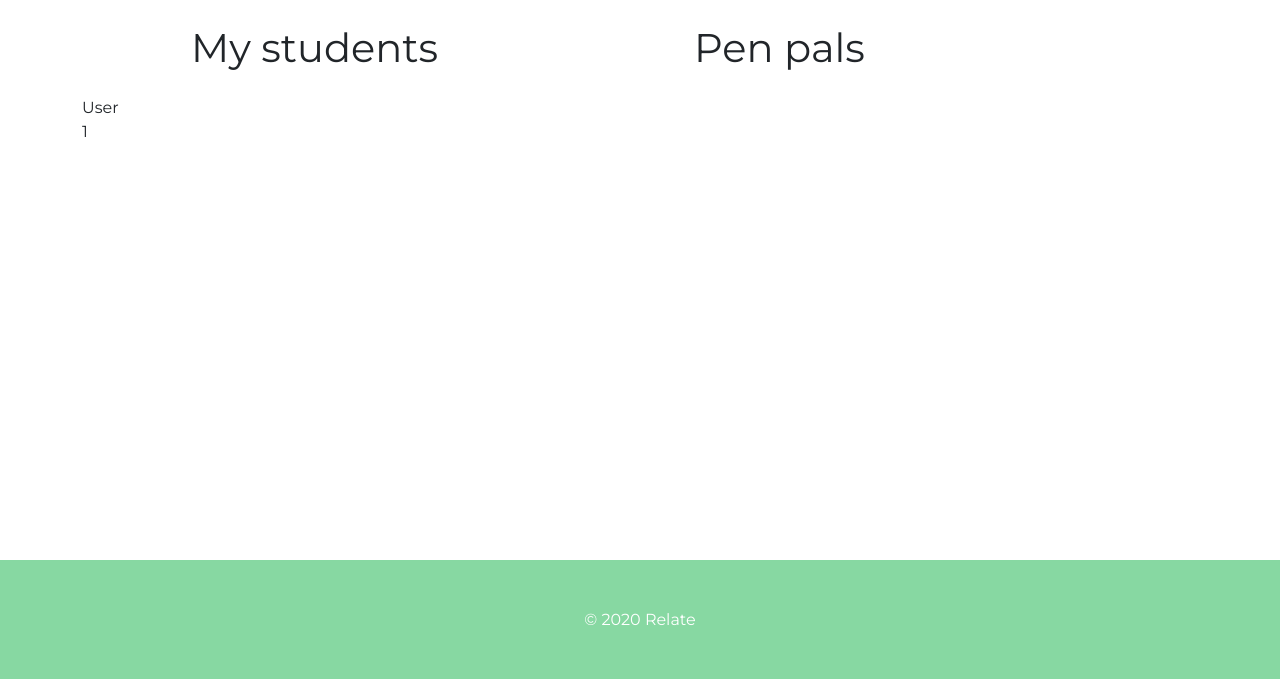
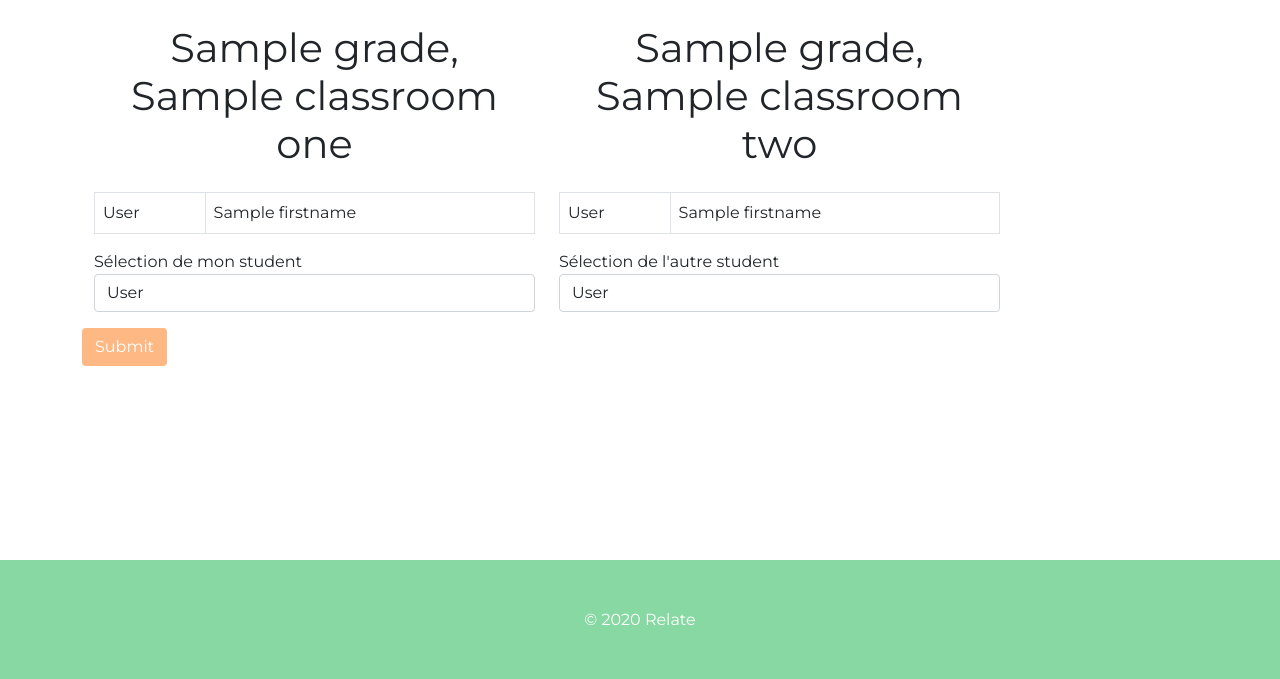
Before and after one commit to asmodee7/relate, a Symfony app: template templates/teacher/assoc_student.html.twig in a window 1280 px wide. Shown: the part 56-735 px from the top of the page. Run offline with Twig, Linux system fonts and the light colour scheme; the template is opened without the code that fills it: most values are stand-ins (such as "Sample title", 1, 10 or a date in 2020); some libraries are stand-ins or nearby versions.

Commit message:
feat: assoc students

```diff
--- a/templates/teacher/assoc_student.html.twig
+++ b/templates/teacher/assoc_student.html.twig
@@ -6,11 +6,18 @@
 {% block body %}
 
 	<div class="row">
-		<h1 class="col-5 text-center my-4">My students</h1>
-		<h1 class="col-5 text-center my-4">Pen pals</h1>
+	{% for classroomData in classroomOne %}
+		<h1 class="col-5 text-center my-4">{{ classroomData.grade}}, {{ classroomData.classroomName}}</h1>
+	{% endfor %}
+	{% for classroomData in classroomTwo %}
+		<h1 class="col-5 text-center my-4">{{ classroomData.grade}}, {{ classroomData.classroomName}}</h1>
+	{% endfor %}
+
 	</div>
-
-	{% for students in classroom %}
+<div class="row">
+	<div class="col-5">
+		<table class="table table-hover table-bordered">
+			{% for students in classroomOne %}
 
 				<tr>
 					<td class="card-center">
@@ -18,16 +25,75 @@
 							<p>{{ item.lastname }}</p>
 						{% endfor %}
 					</td>
+					<td class="card-center">
+						{% for item in students.students %}
+							<p>{{ item.firstname }}</p>
+						{% endfor %}
+					</td>
 
 				</tr>
+			{% endfor %}
+		</table>
+	</div>
+	<div class="col-5">
+		<table class="table table-hover table-bordered">
+			{% for students in classroomTwo %}
 
+				<tr>
+					<td class="card-center">
+						{% for item in students.students %}
+							<p>{{ item.lastname }}</p>
 						{% endfor %}
+					</td>
+					<td class="card-center">
+						{% for item in students.students %}
+							<p>{{ item.firstname }}</p>
+						{% endfor %}
+					</td>
+				</tr>
+			{% endfor %}
+		</table>
+	</div>
+</div>
 
-	{% for data in newclassroomDuo %}
+
+	{# {% for data in newclassroomDuo %}
 
 		<p>{{ data.id }}</p>
 
+	{% endfor %} #}
+
+	<form action="" method="post">
+		<div class="row">
+
+			<div class="form-group col-5">
+				<label for="student_1">Sélection de mon student</label>
+				<select class="form-control" name="student_1" id="student_1">
+					{% for students in classroomOne %}
+						{% for item in students.students %}
+							<option value="{{item.id}}">{{ item.lastname }}</option>
 						{% endfor %}
+
+					{% endfor %}
+				</select>
+			</div>
+
+			<div class="form-group col-5">
+				<label for="student_2">Sélection de l'autre student</label>
+				<select class="form-control" name="student_2" id="student_2">
+					{% for students in classroomTwo %}
+						{% for item in students.students %}
+							<option value="{{item.id}}">{{ item.lastname }}</option>
+						{% endfor %}
+					{% endfor %}
+				</select>
+			</div>
+
+		</div>
+
+		<button type="submit" class="btn btn-peche text-white my-3">Submit</button>
+
+	</form>
 
 
 {% endblock %}
```
Also changed, not shown: src/Controller/TeacherController.php (+33 -6 lines), templates/teacher/assoc_classroom.html.twig (+2 -10 lines). Lines whose indentation alone changed are shown as unchanged.
